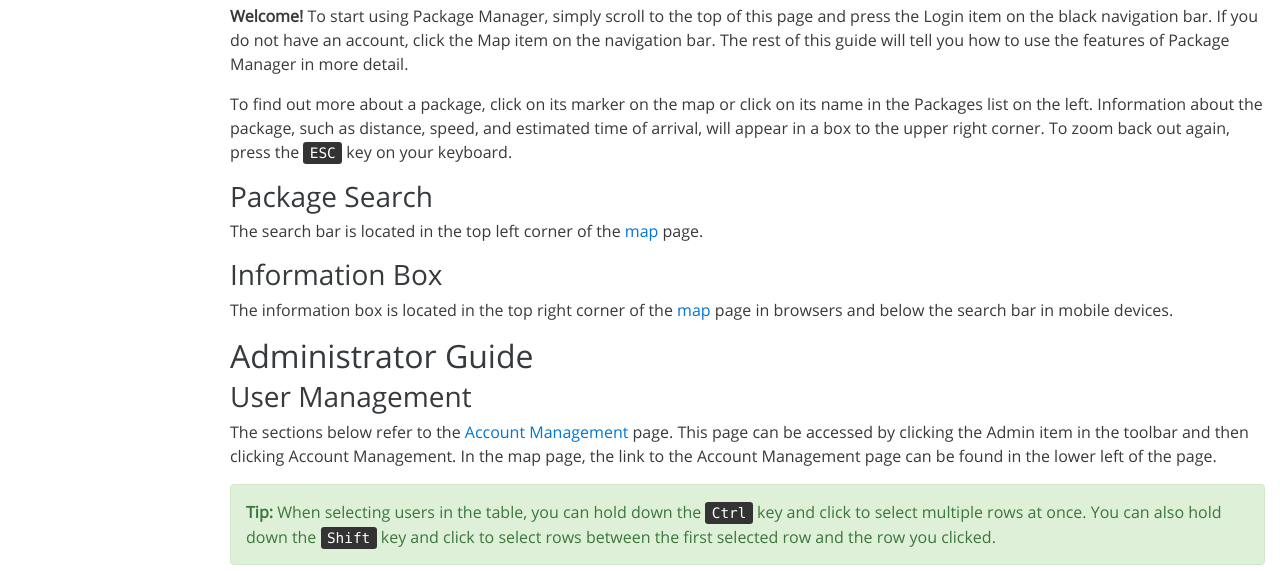
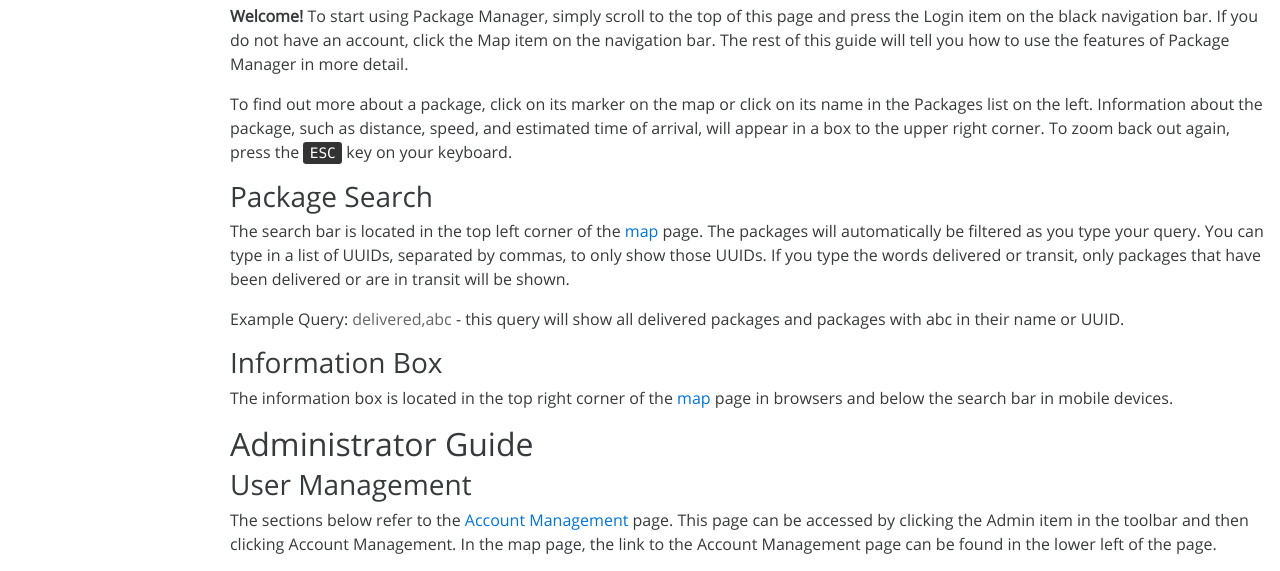
Before and after one commit to ezwang/IDT-Contest, a Flask app: page /about in a window 1280 px wide. Shown: the part 1011-1582 px from the top of the page. Run offline with Flask 2, Linux system fonts and the light colour scheme; some libraries are stand-ins or nearby versions.

Commit message:
added search instructions

```diff
--- a/templates/about.html
+++ b/templates/about.html
@@ -63,8 +63,8 @@
         <p><b>Welcome!</b> To start using Package Manager, simply scroll to the top of this page and press the Login item on the black navigation bar. If you do not have an account, click the Map item on the navigation bar. The rest of this guide will tell you how to use the features of Package Manager in more detail.</p>
         <p>To find out more about a package, click on its marker on the map or click on its name in the Packages list on the left. Information about the package, such as distance, speed, and estimated time of arrival, will appear in a box to the upper right corner. To zoom back out again, press the <kbd>ESC</kbd> key on your keyboard.</p>
         <h3 id="user-search">Package Search</h3>
-        <p>The search bar is located in the top left corner of the <a href="/map">map</a> page.</p>
-        <!-- TODO: talk about search bar features -->
+        <p>The search bar is located in the top left corner of the <a href="/map">map</a> page. The packages will automatically be filtered as you type your query. You can type in a list of UUIDs, separated by commas, to only show those UUIDs. If you type the words delivered or transit, only packages that have been delivered or are in transit will be shown.</p>
+        <p>Example Query: <span style="color:#666">delivered,abc</span> - this query will show all delivered packages and packages with abc in their name or UUID.</p>
         <h3 id="user-info">Information Box</h3>
         <p>The information box is located in the top right corner of the <a href="/map">map</a> page in browsers and below the search bar in mobile devices.</p>
         <!-- TODO: talk about the info box, distance/speed/eta calculations, etc -->
```
